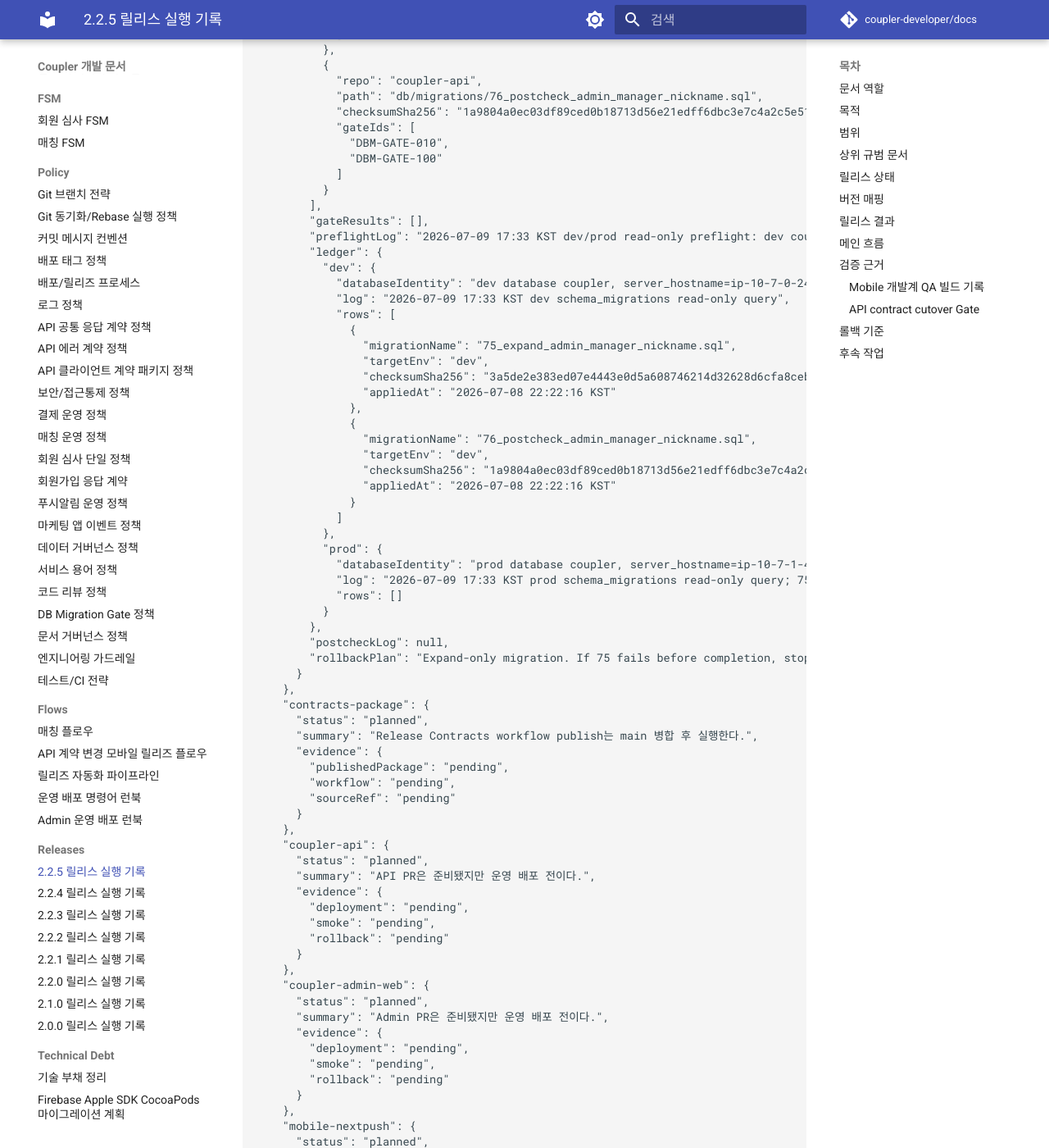
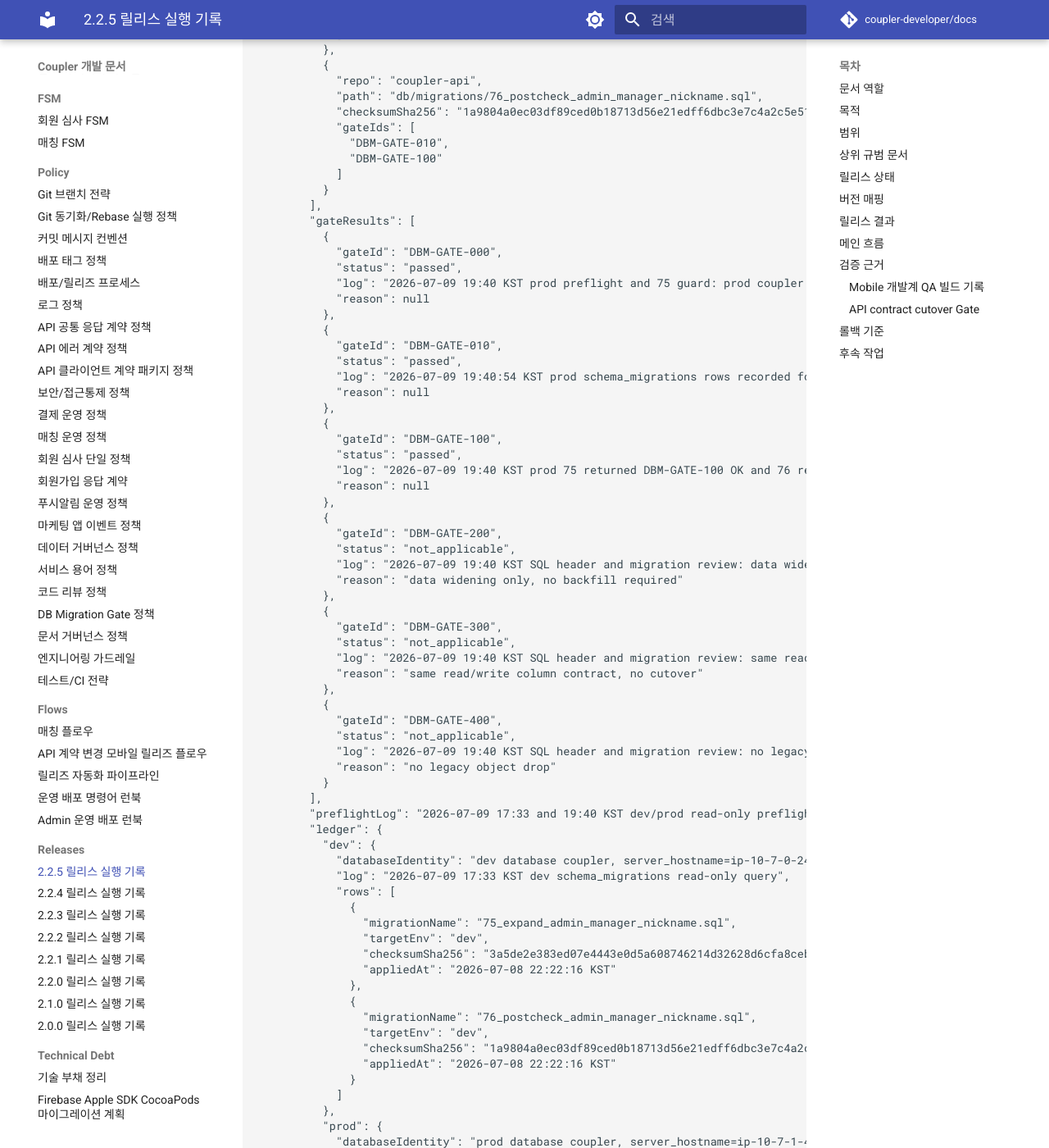
Before and after one commit to coupler-developer/docs, an MkDocs documentation site: the page built from content/releases/v2.2.5.md, in a window 1280 px wide and 1400 px high, scrolled down 1053 px. Shown: the whole window at 82% size. Built offline with MkDocs 1.6.1 and Material for MkDocs 9.7.7, drawn with Linux system fonts in a browser that asks for light colours; comment, search, counter and statistics services are not loaded; some of the changed text lies outside the part shown.

Commit message:
docs: record v2.2.5 db migration

```diff
--- a/content/releases/v2.2.5.md
+++ b/content/releases/v2.2.5.md
@@ -60,8 +60,45 @@
             ]
           }
         ],
-        "gateResults": [],
-        "preflightLog": "2026-07-09 17:33 KST dev/prod read-only preflight: dev coupler server_id=690113547 has 75/76 ledger and t_admin.nickname varchar(25); prod coupler server_id=1875286815 has schema_migrations, 75/76 absent, t_admin.nickname varchar(20) NOT NULL, total_admin_rows=5, nickname_over_25_count=0, processlist has no running app query.",
+        "gateResults": [
+          {
+            "gateId": "DBM-GATE-000",
+            "status": "passed",
+            "log": "2026-07-09 19:40 KST prod preflight and 75 guard: prod coupler server_id=1875286815, t_admin.nickname varchar(20) NOT NULL before expand, total_admin_rows=5, nickname_over_25_count=0.",
+            "reason": null
+          },
+          {
+            "gateId": "DBM-GATE-010",
+            "status": "passed",
+            "log": "2026-07-09 19:40:54 KST prod schema_migrations rows recorded for 75/76 with matching SHA-256 checksums and target_env=prod.",
+            "reason": null
+          },
+          {
+            "gateId": "DBM-GATE-100",
+            "status": "passed",
+            "log": "2026-07-09 19:40 KST prod 75 returned DBM-GATE-100 OK and 76 returned admin manager nickname expand postcheck passed; final t_admin.nickname varchar(25) NOT NULL, nickname_over_25_count=0.",
+            "reason": null
+          },
+          {
+            "gateId": "DBM-GATE-200",
+            "status": "not_applicable",
+            "log": "2026-07-09 19:40 KST SQL header and migration review: data widening only, no backfill target.",
+            "reason": "data widening only, no backfill required"
+          },
+          {
+            "gateId": "DBM-GATE-300",
+            "status": "not_applicable",
+            "log": "2026-07-09 19:40 KST SQL header and migration review: same read/write column contract, no cutover.",
+            "reason": "same read/write column contract, no cutover"
+          },
+          {
+            "gateId": "DBM-GATE-400",
+            "status": "not_applicable",
+            "log": "2026-07-09 19:40 KST SQL header and migration review: no legacy object drop.",
+            "reason": "no legacy object drop"
+          }
+        ],
+        "preflightLog": "2026-07-09 17:33 and 19:40 KST dev/prod read-only preflight: dev coupler server_id=690113547 has 75/76 ledger and t_admin.nickname varchar(25); prod coupler server_id=1875286815 had schema_migrations, 75/76 absent before apply, t_admin.nickname varchar(20) NOT NULL, total_admin_rows=5, nickname_over_25_count=0, processlist had no running app query.",
         "ledger": {
           "dev": {
             "databaseIdentity": "dev database coupler, server_hostname=ip-10-7-0-248, server_id=690113547, server_version=8.4.9",
@@ -83,11 +120,24 @@
           },
           "prod": {
             "databaseIdentity": "prod database coupler, server_hostname=ip-10-7-1-48, server_id=1875286815, server_version=10.6.24-MariaDB-log",
-            "log": "2026-07-09 17:33 KST prod schema_migrations read-only query; 75/76 rows absent before apply",
-            "rows": []
+            "log": "2026-07-09 19:40:54 KST prod schema_migrations query after 75/76 apply",
+            "rows": [
+              {
+                "migrationName": "75_expand_admin_manager_nickname.sql",
+                "targetEnv": "prod",
+                "checksumSha256": "3a5de2e383ed07e4443e0d5a608746214d32628d6cfa8ceb9238b8dccbb1e381",
+                "appliedAt": "2026-07-09 19:40:54 KST"
+              },
+              {
+                "migrationName": "76_postcheck_admin_manager_nickname.sql",
+                "targetEnv": "prod",
+                "checksumSha256": "1a9804a0ec03df89ced0b18713d56e21edff6dbc3e7c4a2c5e5183f25b292a49",
+                "appliedAt": "2026-07-09 19:40:54 KST"
+              }
+            ]
           }
         },
-        "postcheckLog": null,
+        "postcheckLog": "2026-07-09 19:40 KST prod 76_postcheck_admin_manager_nickname.sql returned admin manager nickname expand postcheck passed; nickname_column_count=1, nickname_varchar_25_contract_count=1, nickname_not_null_contract_count=1, nickname_over_25_count=0.",
         "rollbackPlan": "Expand-only migration. If 75 fails before completion, stop and inspect actual column contract/ledger before retry. If 75 succeeds but 76 fails before API/Admin deployment, keep Admin writes frozen and either fix forward to varchar(25) postcheck success or restore from RDS snapshot according to DBM failure classification; do not contract back after API/Admin rollout without separate approval."
       }
     },
@@ -222,7 +272,7 @@
 - API main은 `response_success`/`response_error` 공통 envelope 경계와 descriptor-first ErrorData 경계를 고정한다.
 - Mobile/Admin main은 generated contract copy와 `ok` 기반 응답 boundary를 사용한다.
 - 개발계 DB는 `75_expand_admin_manager_nickname.sql`/`76_postcheck_admin_manager_nickname.sql` 적용과 ledger 기록이 확인됐다.
-- 운영 DB는 `75/76` 미적용 상태이며, `t_admin.nickname`이 `varchar(20) NOT NULL`이라 이번 expand migration 적용 대상이다.
+- 운영 DB는 `75/76` 적용과 prod ledger 기록을 완료했고, `t_admin.nickname`이 `varchar(25) NOT NULL`로 확장됐다.
 - 운영 `GET /app/auth/getSettingList?os=google&version_code=1`은 `app_info.force_update: 2`를 반환해 기존 낮은 build 차단 설정은 확인됐다.
 - 같은 운영 응답은 아직 top-level `result_code`, `result_msg`, `result_data`를 반환하므로 API 공통 envelope cutover 완료 증거로 사용하지 않는다.
 
@@ -250,6 +300,7 @@
 - 운영 envelope 미완료 확인: 같은 응답의 top-level key가 `result_code`, `result_msg`, `result_data`
 - 개발계 DB preflight: `2026-07-09 17:33 KST`, `database_name=coupler`, `server_id=690113547`, `server_version=8.4.9`, 75/76 ledger row 존재, `t_admin.nickname=varchar(25) NOT NULL`, `nickname_over_25_count=0`
 - 운영 DB preflight: `2026-07-09 17:33 KST`, `database_name=coupler`, `server_id=1875286815`, `server_version=10.6.24-MariaDB-log`, 75/76 ledger row 없음, `t_admin.nickname=varchar(20) NOT NULL`, `total_admin_rows=5`, `nickname_over_25_count=0`
+- 운영 DB apply/postcheck: `2026-07-09 19:40:54 KST`, 75 `DBM-GATE-100 OK`, 76 `admin manager nickname expand postcheck passed`, prod ledger 2 rows recorded, final `t_admin.nickname=varchar(25) NOT NULL`, `nickname_over_25_count=0`
 
 ### Mobile 개발계 QA 빌드 기록
 
@@ -300,15 +351,14 @@ API/Admin/Mobile 공통 응답 또는 ErrorData contract cutover가 포함되므
 
 ## 롤백 기준
 
-- 운영 DB 75 적용 전 문제가 확인되면 migration을 시작하지 않고 SQL evidence/main 기준점을 먼저 고친다.
-- 운영 DB 75 적용 후 76 postcheck가 실패하면 API/Admin 배포를 진행하지 않고 DBM 실패/중단 분류에 따라 실제 column contract와 ledger를 확인한다.
+- 운영 DB 75/76 적용은 완료됐으므로, API/Admin 배포 전 문제가 확인되면 DB를 되돌리기보다 현재 `varchar(25)` expand 상태를 유지하고 서비스 배포/코드 기준점을 먼저 고친다.
+- 운영 DB 75/76 postcheck가 이미 통과했으므로, 이후 DB contract/drop 또는 축소 SQL은 별도 릴리스와 승인 없이는 실행하지 않는다.
 - 운영 배포 후 문제가 확인되면 직전 운영 API/Admin/Mobile SHA 또는 tag 기준으로 되돌린다.
 - 공통 envelope 배포 후 legacy 앱에서 기본 진입 실패가 확인되면 cutover 완료로 닫지 않고 호환 배포 기준으로 복구한다.
 - DB schema contract/drop은 이번 릴리스 범위가 아니며, 별도 DBM Gate 없이 실행하지 않는다.
 
 ## 후속 작업
 
-- 운영 DB 75/76 적용과 prod ledger 기록을 수행한다.
 - API/Admin 운영 배포를 수행한다.
 - 운영 API의 top-level envelope이 `{ ok, data | error }`로 전환됐는지 확인한다.
 - Mobile NextPush 적용 근거와 Admin 운영자 액션 smoke를 추가한다.
```
Also changed, not shown: other parts of content/releases/v2.2.5.md (+5 -5 lines).
